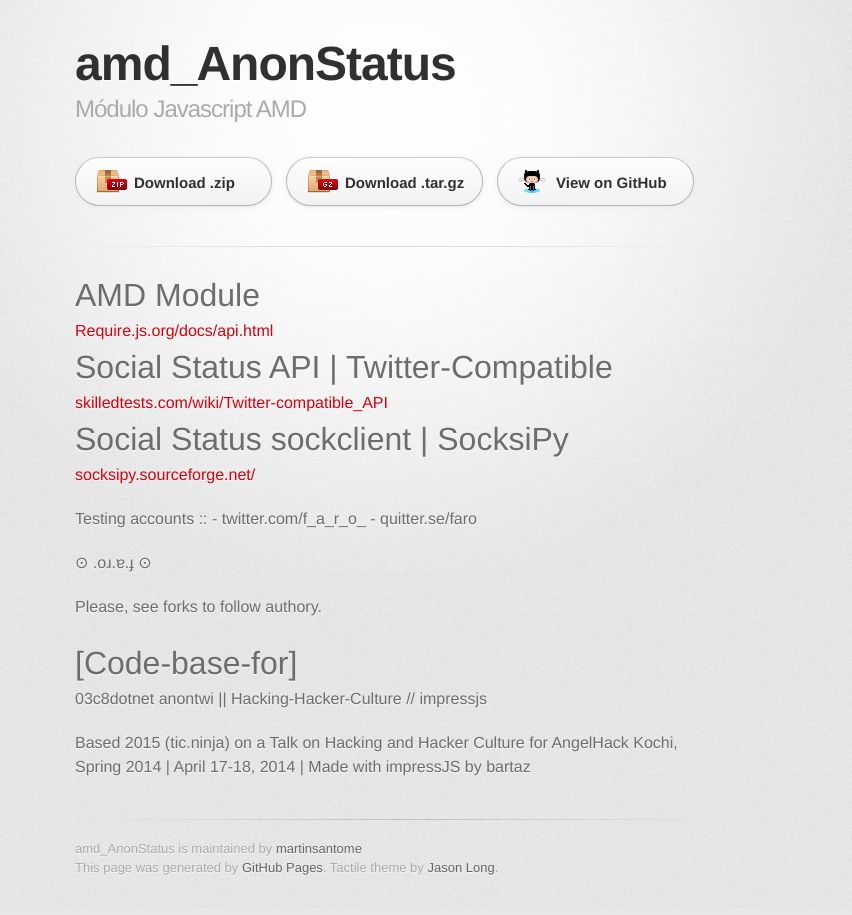
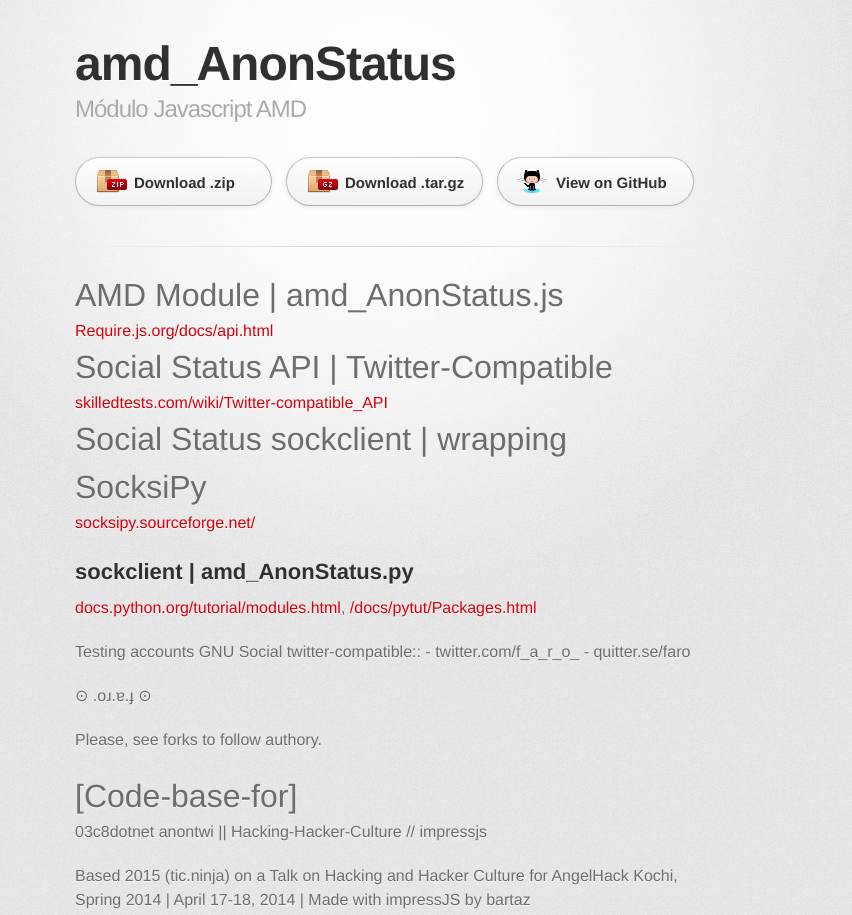
Before and after one commit to martinsantome/FARO_twitter_ear, a plain HTML site: page index.html in a window 1280 px wide. Shown: the top 915 px of the page, without its empty margins (255-1107 px from the left). Drawn offline with Linux system fonts and the light colour scheme; a web font is replaced by a local one.

Commit message:
Update index.html

```diff
--- a/index.html
+++ b/index.html
@@ -31,16 +31,19 @@
         <hr>
 
         <section id="main_content">
-            <h1>AMD Module</h1>
+            <h1>AMD Module | amd_AnonStatus.js</h1>
             <a href="http://requirejs.org/docs/api.html">Require.js.org/docs/api.html</a>
 
             <h1>Social Status API | Twitter-Compatible</h1>
             <a href="http://skilledtests.com/wiki/Twitter-compatible_API">skilledtests.com/wiki/Twitter-compatible_API</a>
 
-            <h1>Social Status sockclient | SocksiPy</h1>
-            <a href="http://socksipy.sourceforge.net/">socksipy.sourceforge.net/</a>
+            <h1>Social Status sockclient | wrapping SocksiPy</h1>
+            <p><a href="http://socksipy.sourceforge.net/">socksipy.sourceforge.net/</a></p>
+            <h2>sockclient | amd_AnonStatus.py </h2>
+            <p><a href="http://docs.python.org/tutorial/modules.html">docs.python.org/tutorial/modules.html</a>,
+            <a href="http://www.network-theory.co.uk/docs/pytut/Packages.html">/docs/pytut/Packages.html</a></p>
 
-            <p></p>Testing accounts ::
+            <p></p>Testing accounts GNU Social twitter-compatible::
             - twitter.com/f_a_r_o_
             - quitter.se/faro</p>
 
```
